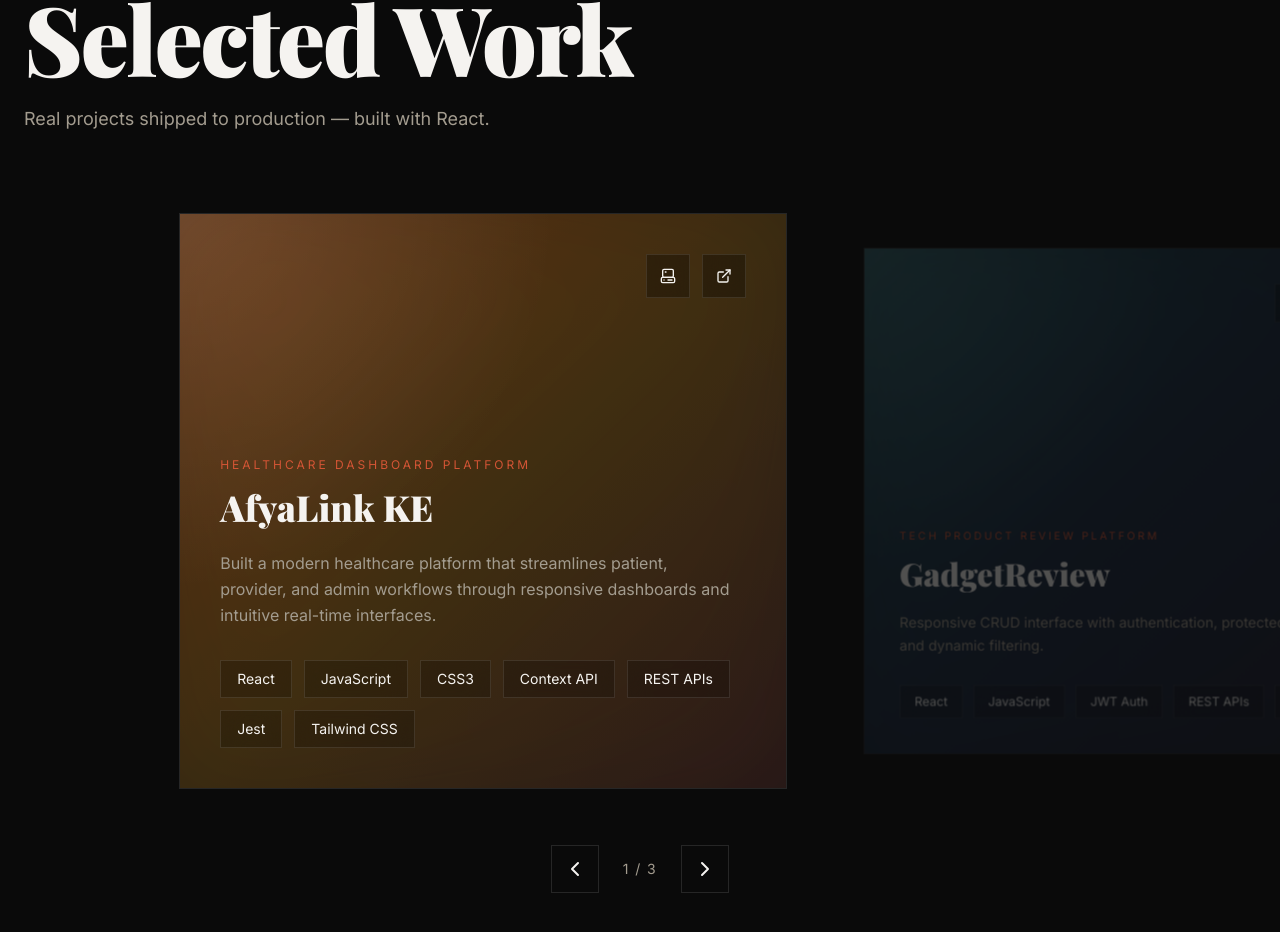
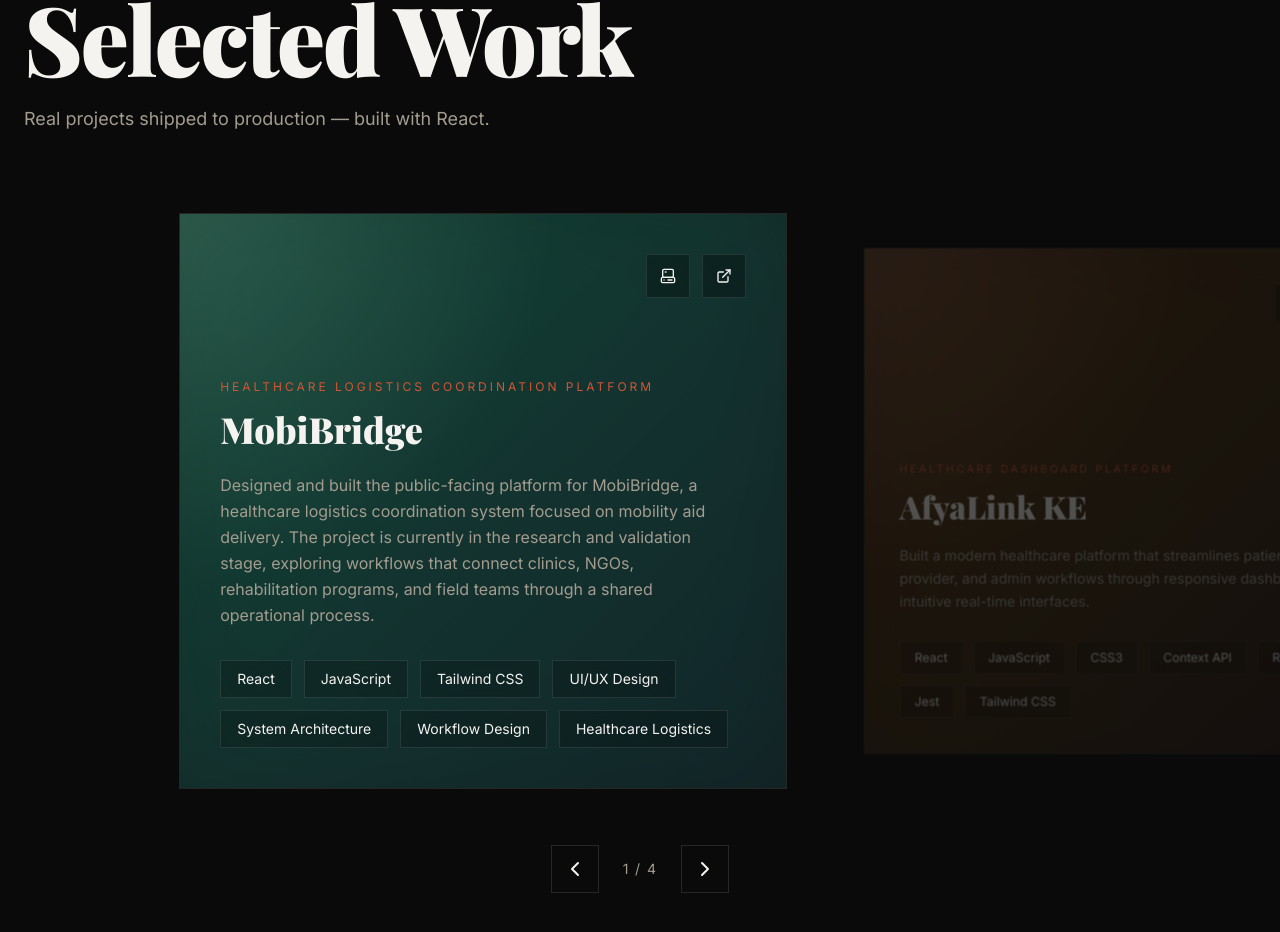
Before and after one commit to Benson-Mwanake/My-portfolio, a React (Vite) app: page / in a window 1280 px wide. Shown: the part 2160-3092 px from the top of the page. Built offline with nearby package versions, Linux system fonts and the light colour scheme.

Commit message:
updated projects

```diff
--- a/src/components/Projects.jsx
+++ b/src/components/Projects.jsx
@@ -8,6 +8,25 @@
 } from "lucide-react";
 
 const projects = [
+  {
+    title: "MobiBridge",
+    category: "Healthcare Logistics Coordination Platform",
+    image: "/images/mobibridge.png",
+    description:
+      "Designed and built the public-facing platform for MobiBridge, a healthcare logistics coordination system focused on mobility aid delivery. The project is currently in the research and validation stage, exploring workflows that connect clinics, NGOs, rehabilitation programs, and field teams through a shared operational process.",
+    tech: [
+      "React",
+      "JavaScript",
+      "Tailwind CSS",
+      "UI/UX Design",
+      "System Architecture",
+      "Workflow Design",
+      "Healthcare Logistics",
+    ],
+    color: "from-emerald-500/35 via-teal-500/20 to-cyan-500/10",
+    github: "https://github.com/Benson-Mwanake/mobibridge",
+    live: "https://mobibridge.health",
+  },
   {
     title: "AfyaLink KE",
     category: "Healthcare Dashboard Platform",
```
